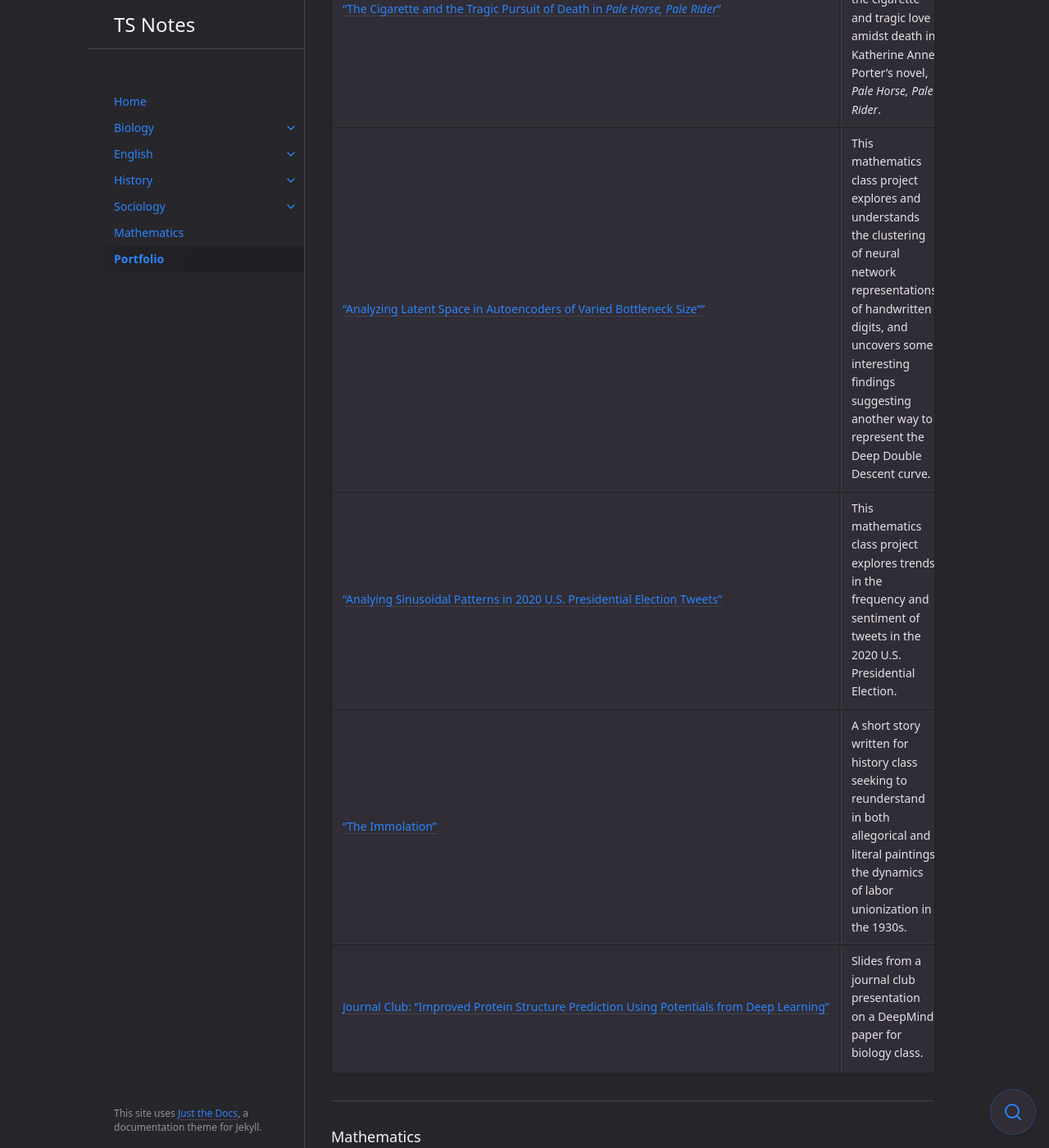
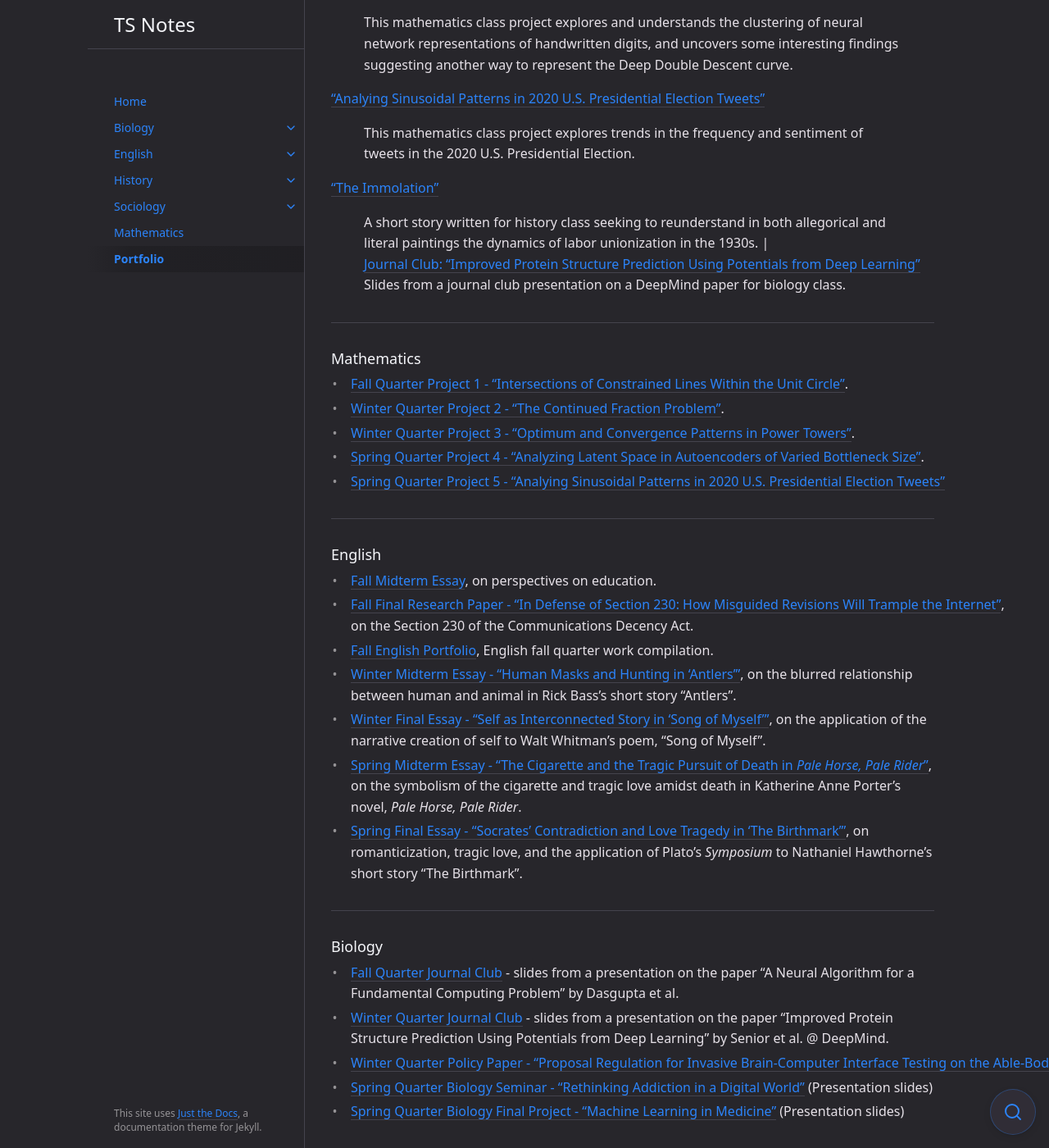
Before and after one commit to andre-ye/ts, a Jekyll site: the page built from docs/portfolio/portfolio.md, in a window 1280 px wide and 1400 px high, scrolled down 424 px. Shown: the whole window at 82% size. Built offline with Jekyll 4.4.1, drawn with Linux system fonts in a browser that asks for light colours; nearby versions of some CDN libraries; part of the change alters nothing that is shown; some of the changed text lies outside the part shown.

Commit message:
Update portfolio.md

```diff
--- a/docs/portfolio/portfolio.md
+++ b/docs/portfolio/portfolio.md
@@ -14,14 +14,21 @@ Collected work from Transition School
 ---
 
 
+## Showcase
 
-| Title + Link | Description |
-| --- | --- |
-| ["The Cigarette and the Tragic Pursuit of Death in *Pale Horse, Pale Rider*"](https://andre-ye.github.io/english/portfolio/Draft 3.pdf){:target="_blank"} | Written for English class, this essay explores the symbolism of the cigarette and tragic love amidst death in Katherine Anne Porter's novel, *Pale Horse, Pale Rider*. |
-| ["Analyzing Latent Space in Autoencoders of Varied Bottleneck Size""](https://andre-ye.github.io/precalc/portfolio/Project 4 Draft 3.pdf){:target="_blank"} | This mathematics class project explores and understands the clustering of neural network representations of handwritten digits, and uncovers some interesting findings suggesting another way to represent the Deep Double Descent curve. |
-| ["Analying Sinusoidal Patterns in 2020 U.S. Presidential Election Tweets"](https://andre-ye.github.io/precalc/portfolio/Project_5_final.pdf){:target="_blank"} | This mathematics class project explores trends in the frequency and sentiment of tweets in the 2020 U.S. Presidential Election. |
-| ["The Immolation"](https://andre-ye.github.io/history/winter/portfolio/Final Draft for Cumulative Project.pdf){:target="_blank"} | A short story written for history class seeking to reunderstand in both allegorical and literal paintings the dynamics of labor unionization in the 1930s. |
-| [Journal Club: "Improved Protein Structure Prediction Using Potentials from Deep Learning"](https://andre-ye.github.io/biology/winter-quarter/portfolio/winter-bio-jc.pdf){:target="_blank"} | Slides from a journal club presentation on a DeepMind paper for biology class. |
+["The Cigarette and the Tragic Pursuit of Death in *Pale Horse, Pale Rider*"](https://andre-ye.github.io/english/portfolio/Draft 3.pdf){:target="_blank"}
+> Written for English class, this essay explores the symbolism of the cigarette and tragic love amidst death in Katherine Anne Porter's novel, *Pale Horse, Pale Rider*.
+
+["Analyzing Latent Space in Autoencoders of Varied Bottleneck Size""](https://andre-ye.github.io/precalc/portfolio/Project 4 Draft 3.pdf){:target="_blank"}
+> This mathematics class project explores and understands the clustering of neural network representations of handwritten digits, and uncovers some interesting findings suggesting another way to represent the Deep Double Descent curve.
+
+["Analying Sinusoidal Patterns in 2020 U.S. Presidential Election Tweets"](https://andre-ye.github.io/precalc/portfolio/Project_5_final.pdf){:target="_blank"}
+> This mathematics class project explores trends in the frequency and sentiment of tweets in the 2020 U.S. Presidential Election.
+
+["The Immolation"](https://andre-ye.github.io/history/winter/portfolio/Final Draft for Cumulative Project.pdf){:target="_blank"}
+> A short story written for history class seeking to reunderstand in both allegorical and literal paintings the dynamics of labor unionization in the 1930s.
+| [Journal Club: "Improved Protein Structure Prediction Using Potentials from Deep Learning"](https://andre-ye.github.io/biology/winter-quarter/portfolio/winter-bio-jc.pdf){:target="_blank"}
+> Slides from a journal club presentation on a DeepMind paper for biology class.
 
 ---
 
```
